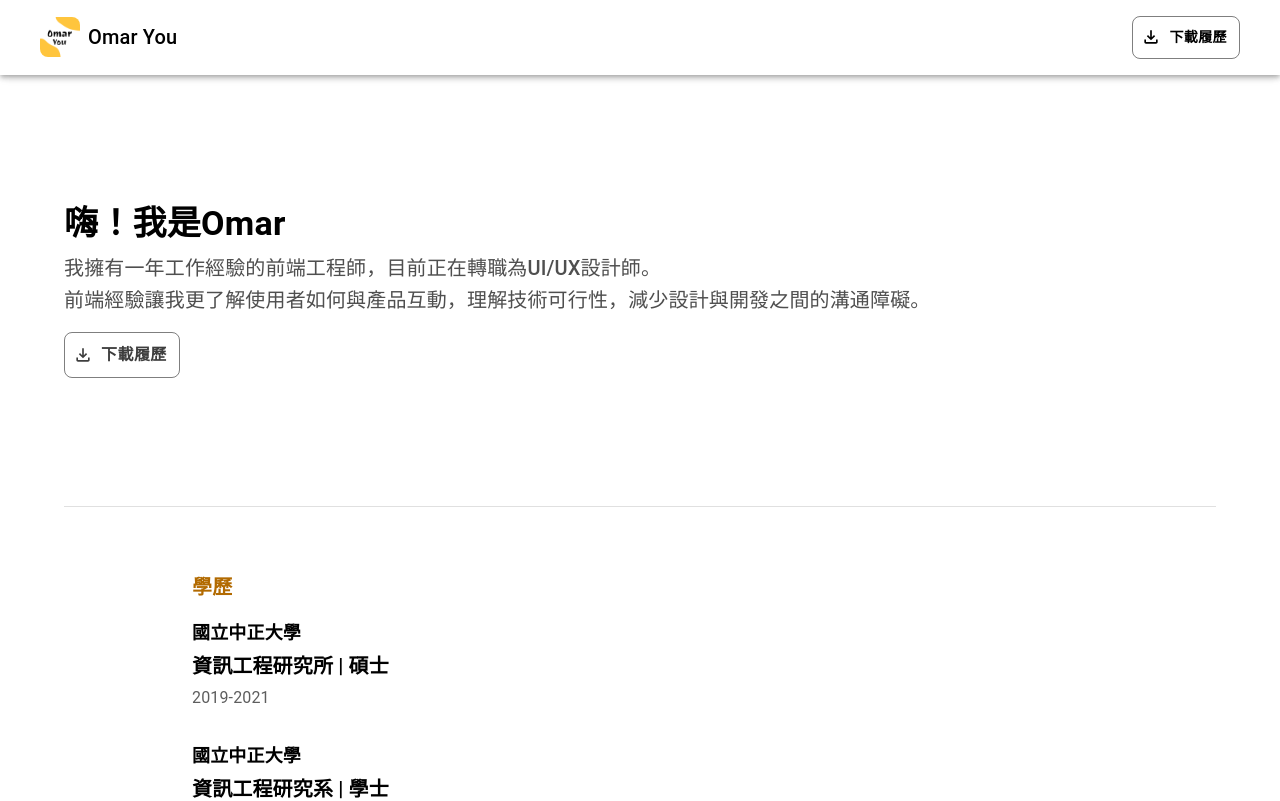
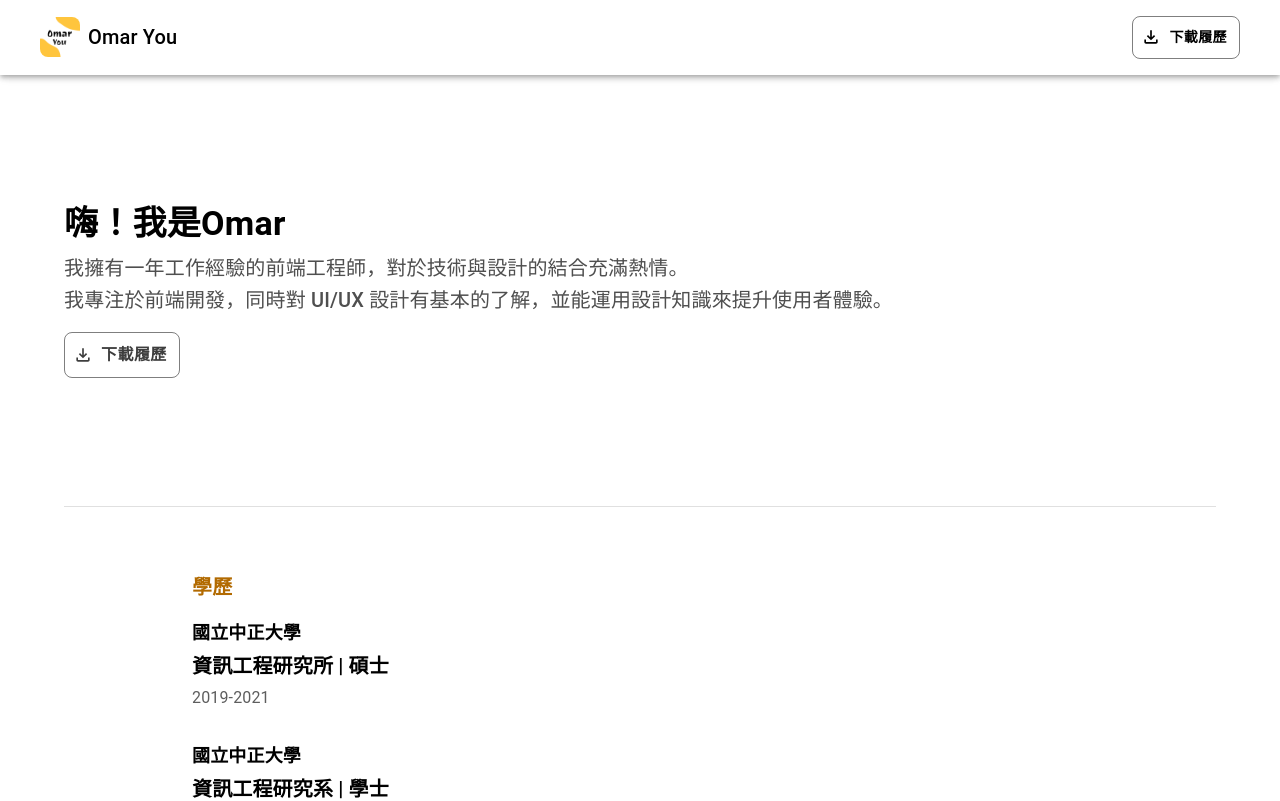
Before and after one commit to omar2245/portfolio, a Next.js app: page /portfolio in a window 1280 px wide. Shown: the top 801 px of the page. Built offline with nearby package versions, Linux system fonts and the light colour scheme.

Commit message:
圖片和自介調整

```diff
--- a/src/app/portfolio/page.js
+++ b/src/app/portfolio/page.js
@@ -11,17 +11,15 @@ import Head from "next/head";
 const Home = () => {
   return (
     <Box px={3}>
-      <Head>
-        <title>My page title</title>
-      </Head>
       <Stack component={"section"} py={{ xs: 8, sm: 8, md: 16 }} spacing={1}>
         <Typography variant="h4" fontWeight={600}>
           嗨！我是Omar
         </Typography>
         <Typography variant="h6" color="#4F4F4F">
-          我擁有一年工作經驗的前端工程師，目前正在轉職為UI/UX設計師。
+          我擁有一年工作經驗的前端工程師，對於技術與設計的結合充滿熱情。
           <br />
-          前端經驗讓我更了解使用者如何與產品互動，理解技術可行性，減少設計與開發之間的溝通障礙。
+          我專注於前端開發，同時對 UI/UX
+          設計有基本的了解，並能運用設計知識來提升使用者體驗。
         </Typography>
 
         <Stack pt={1}>
```
Also changed, not shown: public/asset/mockup_main.png.
